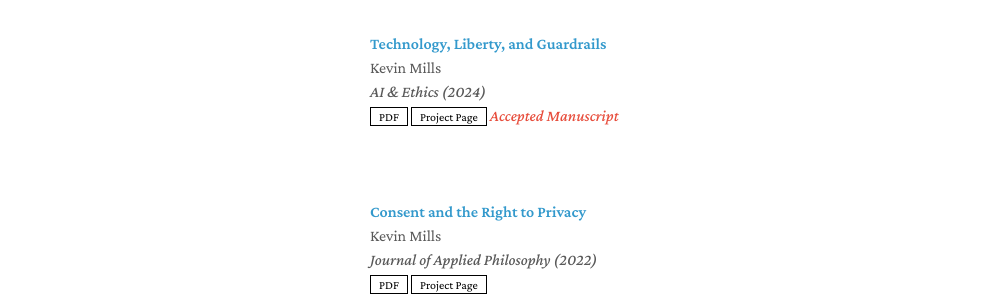
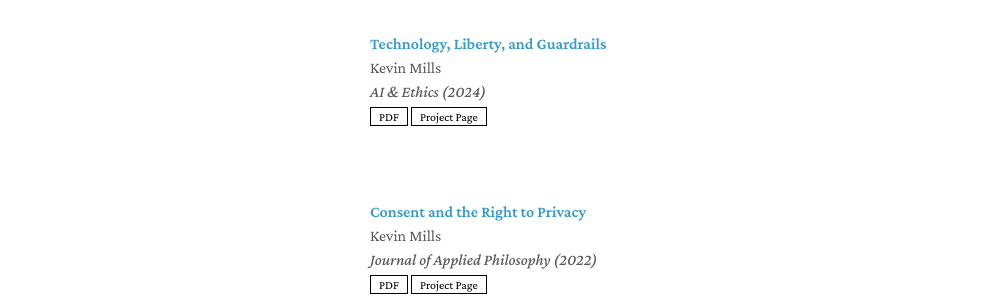
Before and after one commit to kevinaimills/kevinaimills.github.io, a Jekyll site: the page built from index.md, in a window 1280 px wide. Shown: the part 412-712 px from the top of the page, without its empty margins (150-1141 px from the left). Built offline with Jekyll 4.4.1, drawn with Linux system fonts in a browser that asks for light colours; a style sheet for code colours, icons or effects is not loaded; our own code applies the rules of GitHub Pages for plain Markdown files.

Commit message:
Adding publications

```diff
--- a/_data/publications.yml
+++ b/_data/publications.yml
@@ -5,7 +5,6 @@ main:
     conference: "AI & Ethics (2024)"
     pdf: "./papers/Mills (2024) - Technology Liberty and Guardrails Proof.pdf"
     page: https://link.springer.com/article/10.1007/s43681-024-00625-0
-    notes: Accepted Manuscript
 
   - title: "Consent and the Right to Privacy"
     authors: Kevin Mills
```
